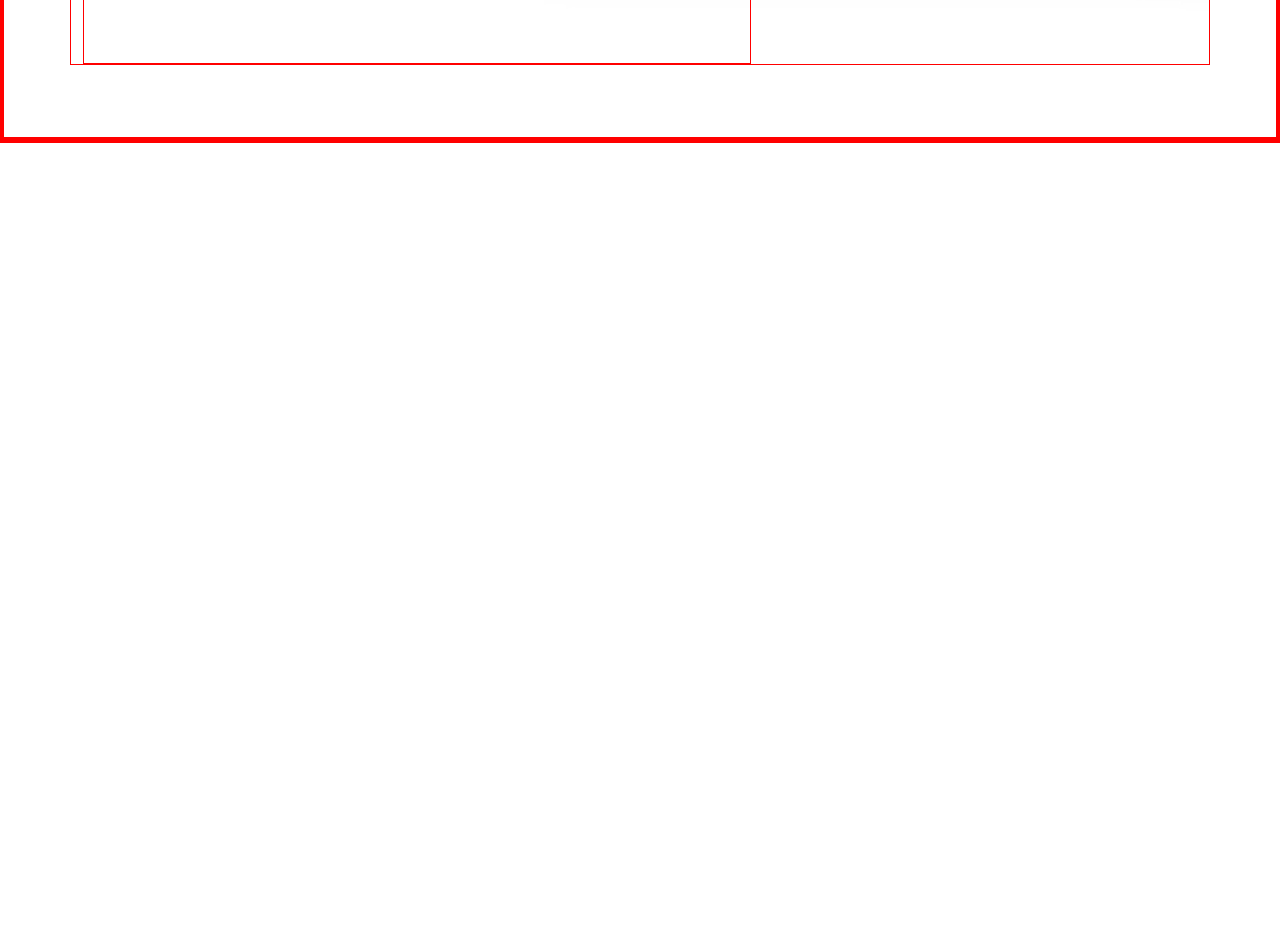
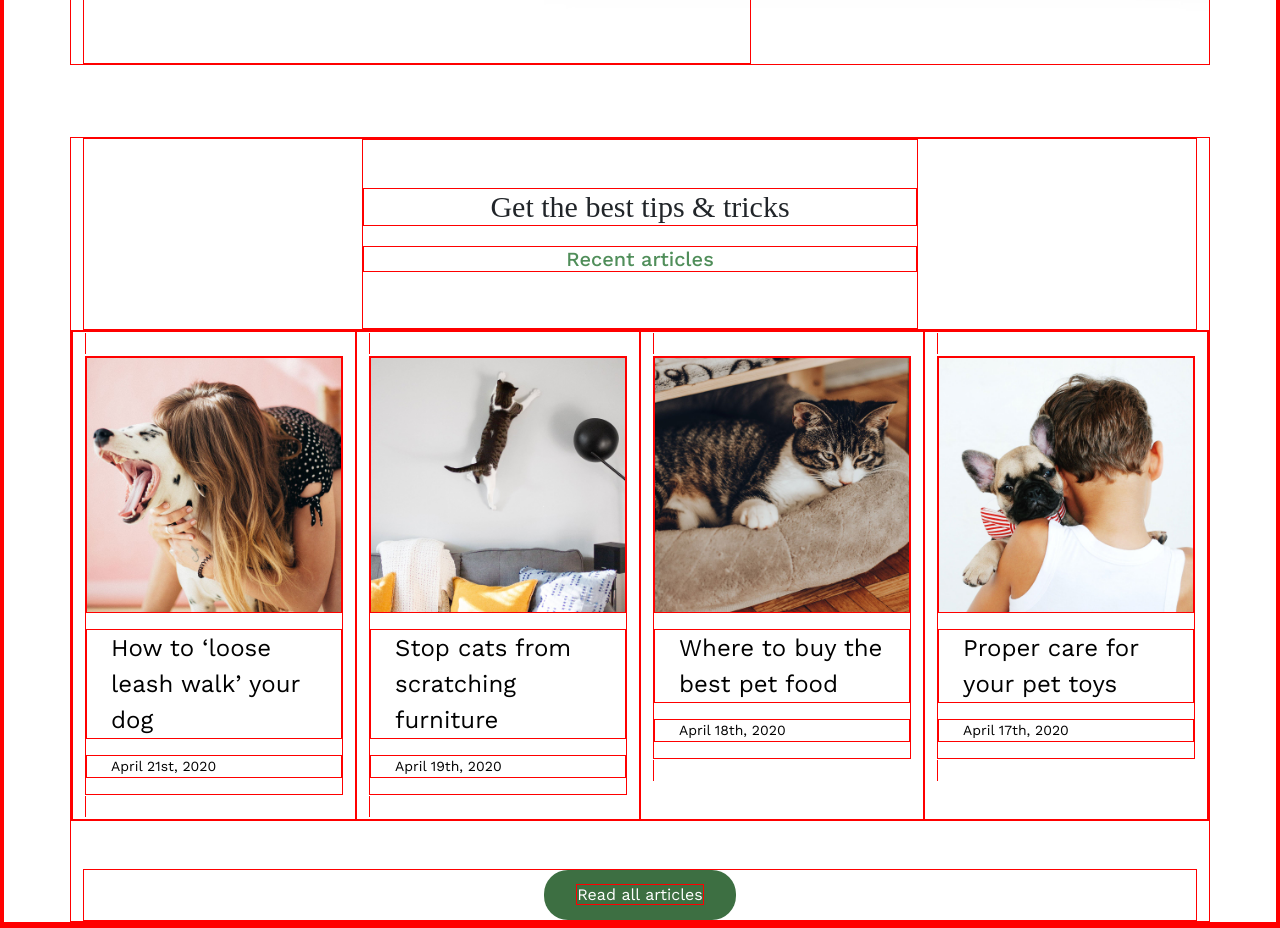
Before and after one commit to salamone-gius/proj-html-vuejs, a Vue app: page / in a window 1280 px wide. Shown: the part 4340-5268 px from the top of the page. Before the commit the page ends 4483 px from the top, so only its background shows below. Built offline with nearby package versions, Linux system fonts and the light colour scheme; a web font is replaced by a local one.

Commit message:
SectionArticles completed

```diff
--- a/src/components/commons/BaseCard.vue
+++ b/src/components/commons/BaseCard.vue
@@ -2,7 +2,7 @@
     <div class="base-card">
         <img :src="categoryImg" :alt="categoryAlt">
         <p :style="firstPstyle">{{cardLabel}} {{quantity}}</p>
-        <p :class="secondPTag">{{secondPContentA}} {{secondPContentB}}</p>
+        <p :style="secondPstyle" :class="secondPTag">{{secondPContentA}} {{secondPContentB}}</p>
     </div>
 </template>
 
@@ -19,7 +19,7 @@ export default {
         secondPTag: String,
         secondPContentA: String,
         secondPContentB: String,
-
+        secondPstyle: String,
     }
 }
 </script>
--- a/src/components/commons/CommonButton.vue
+++ b/src/components/commons/CommonButton.vue
@@ -1,5 +1,5 @@
 <template>
-    <button :type="buttonType" :class="buttonClass">
+    <button :style="buttonStyle" :type="buttonType" :class="buttonClass">
         <a :href="buttonLink">{{buttonText}}</a>
     </button>
 </template>
@@ -9,6 +9,7 @@ export default {
     name: 'CommonButton',
 
     props: {
+        buttonStyle: String,
         buttonType: String,
         buttonClass: String,
         buttonLink: String,
--- a/src/components/main/BaseMain.vue
+++ b/src/components/main/BaseMain.vue
@@ -7,6 +7,7 @@
         <SectionBestSellers/>
         <SectionUsersTestimonials/>
         <SectionNewsletter/>
+        <SectionArticles/>
     </main>
 </template>
 
@@ -18,6 +19,7 @@ import SectionNewArrivals from './SectionNewArrivals.vue';
 import SectionBestSellers from './SectionBestSellers.vue';
 import SectionUsersTestimonials from './SectionUsersTestimonials.vue';
 import SectionNewsletter from './SectionNewsletter.vue';
+import SectionArticles from './SectionArticles.vue';
 
 export default {
     name: 'BaseMain',
@@ -30,6 +32,7 @@ export default {
         SectionBestSellers,
         SectionUsersTestimonials,
         SectionNewsletter,
+        SectionArticles,
     }
 }
 </script>
--- /dev/null
+++ b/src/components/main/SectionArticles.vue
@@ -0,0 +1,115 @@
+<template>
+    <section class="articles-section container">
+        <div class="d-flex justify-content-center align-items-center">
+            <div class="section-title py-5">
+                <h2>Get the best tips & tricks</h2>
+                <h5>Recent articles</h5>
+            </div>
+        </div>
+        <ul class="articles row row-cols-4 d-flex justify-content-center mb-5">
+            <li class="col">
+                <a href="#">
+                    <BaseCard
+                        :categoryImg="require('../../assets/img/blog-1.jpg')"
+                        categoryAlt="Article-1"
+                        cardLabel="How to ‘loose leash walk’ your dog"
+                        firstPstyle="font-size: 1.50rem; padding: 0 1.5rem; text-align: start; text-align: start;"
+                        secondPContentA= "April 21st, 2020"
+                        secondPstyle="font-size: 0.875rem; padding: 0 1.5rem; text-align: start;"
+                    />
+                </a>
+            </li>
+            <li class="col">
+                <a href="#">
+                    <BaseCard
+                        :categoryImg="require('../../assets/img/blog-2.jpg')"
+                        categoryAlt="Article-2"
+                        cardLabel="Stop cats from scratching furniture"
+                        firstPstyle="font-size: 1.50rem; padding: 0 1.5rem; text-align: start;"
+                        secondPContentA= "April 19th, 2020"
+                        secondPstyle="font-size: 0.875rem; padding: 0 1.5rem; text-align: start;"
+                    />
+                </a>
+            </li>
+            <li class="col">
+                <a href="#">
+                    <BaseCard
+                        :categoryImg="require('../../assets/img/blog-3.jpg')"
+                        categoryAlt="Article-3"
+                        cardLabel="Where to buy the best pet food"
+                        firstPstyle="font-size: 1.50rem; padding: 0 1.5rem; text-align: start;"
+                        secondPContentA= "April 18th, 2020"
+                        secondPstyle="font-size: 0.875rem; padding: 0 1.5rem; text-align: start;"
+                    />
+                </a>
+            </li>
+            <li class="col">
+                <a href="#">
+                    <BaseCard
+                        :categoryImg="require('../../assets/img/blog-4.jpg')"
+                        categoryAlt="Article-4"
+                        cardLabel="Proper care for your pet toys"
+                        firstPstyle="font-size: 1.50rem; padding: 0 1.5rem; text-align: start;"
+                        secondPContentA= "April 17th, 2020"
+                        secondPstyle="font-size: 0.875rem; padding: 0 1.5rem; text-align: start;"
+                    />
+                </a>
+            </li>
+        </ul>
+        <div class="button-box">
+            <CommonButton
+                buttonType="link"
+                buttonClass="secondary"
+                buttonLink="#"
+                buttonText="Read all articles"
+            />
+        </div>
+    </section>
+</template>
+
+<script>
+import BaseCard from './../commons/BaseCard.vue';
+import CommonButton from './../commons/CommonButton.vue';
+
+export default {
+    name: 'SectionArticles',
+
+    components: {
+        BaseCard,
+        CommonButton,
+    },
+}
+</script>
+
+<style lang="scss" scoped>
+.section-title {
+    width: 50%;
+    text-align: center;
+
+    h2 {
+        margin-bottom: 1.25rem;
+        font-size: 1.875rem;
+    }
+
+    h5 {
+        color: var(--tertiary-txt-color);
+    }
+}
+
+.articles {
+    padding: 0;
+
+    li {
+        list-style: none;
+
+        a {
+            text-decoration: none;
+            color: var(--secondary-txt-color);
+        }
+    }
+}
+
+.button-box {
+    text-align: center;
+}
+</style>
```
